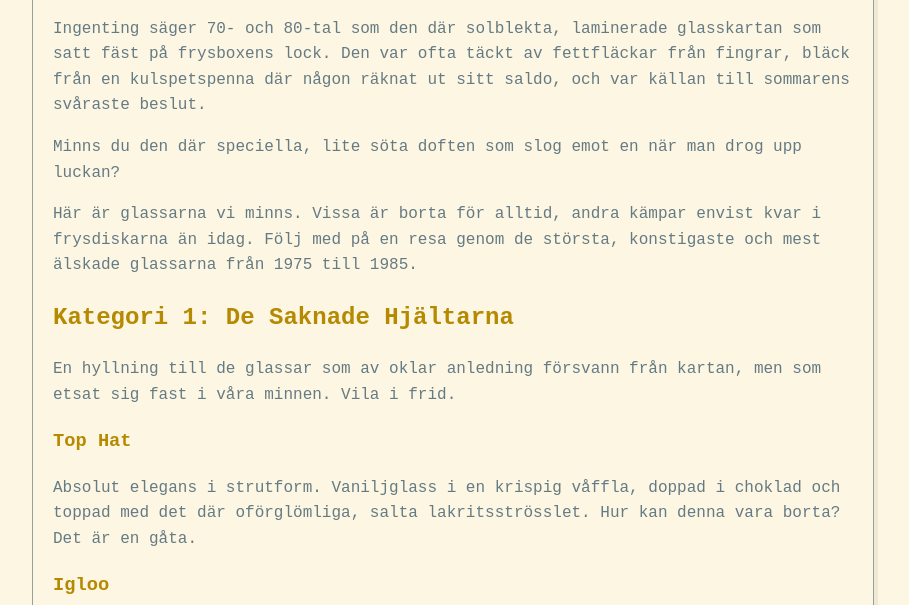
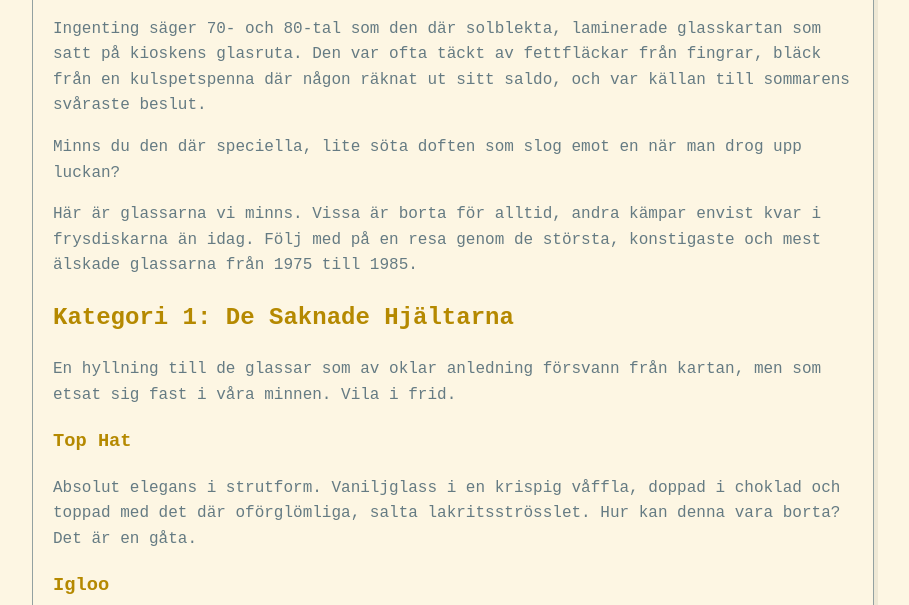
Before and after one commit to lckbrng/jules, a plain HTML site: page index.html in a window 1280 px wide. Shown: the part 195-800 px from the top of the page, without its empty margins (187-1096 px from the left). Drawn offline with Linux system fonts and the light colour scheme.

Commit message:
Revise paragraph about ice cream menu
Updated text to reflect kiosk reference instead of freezer.

```diff
--- a/index.html
+++ b/index.html
@@ -14,7 +14,7 @@
         </nav>
     </header>
     <main>
-        <p>Ingenting säger 70- och 80-tal som den där solblekta, laminerade glasskartan som satt fäst på frysboxens lock. Den var ofta täckt av fettfläckar från fingrar, bläck från en kulspetspenna där någon räknat ut sitt saldo, och var källan till sommarens svåraste beslut.</p>
+        <p>Ingenting säger 70- och 80-tal som den där solblekta, laminerade glasskartan som satt på kioskens glasruta. Den var ofta täckt av fettfläckar från fingrar, bläck från en kulspetspenna där någon räknat ut sitt saldo, och var källan till sommarens svåraste beslut.</p>
         <p>Minns du den där speciella, lite söta doften som slog emot en när man drog upp luckan?</p>
         <p>Här är glassarna vi minns. Vissa är borta för alltid, andra kämpar envist kvar i frysdiskarna än idag. Följ med på en resa genom de största, konstigaste och mest älskade glassarna från 1975 till 1985.</p>
 
```
